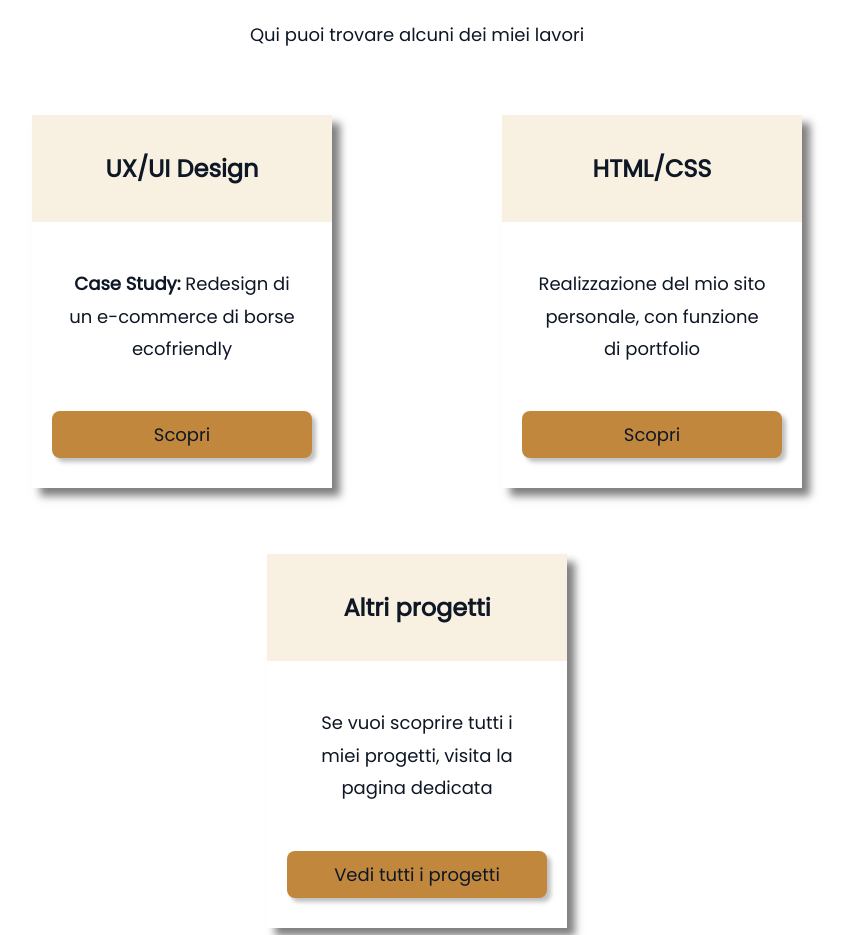
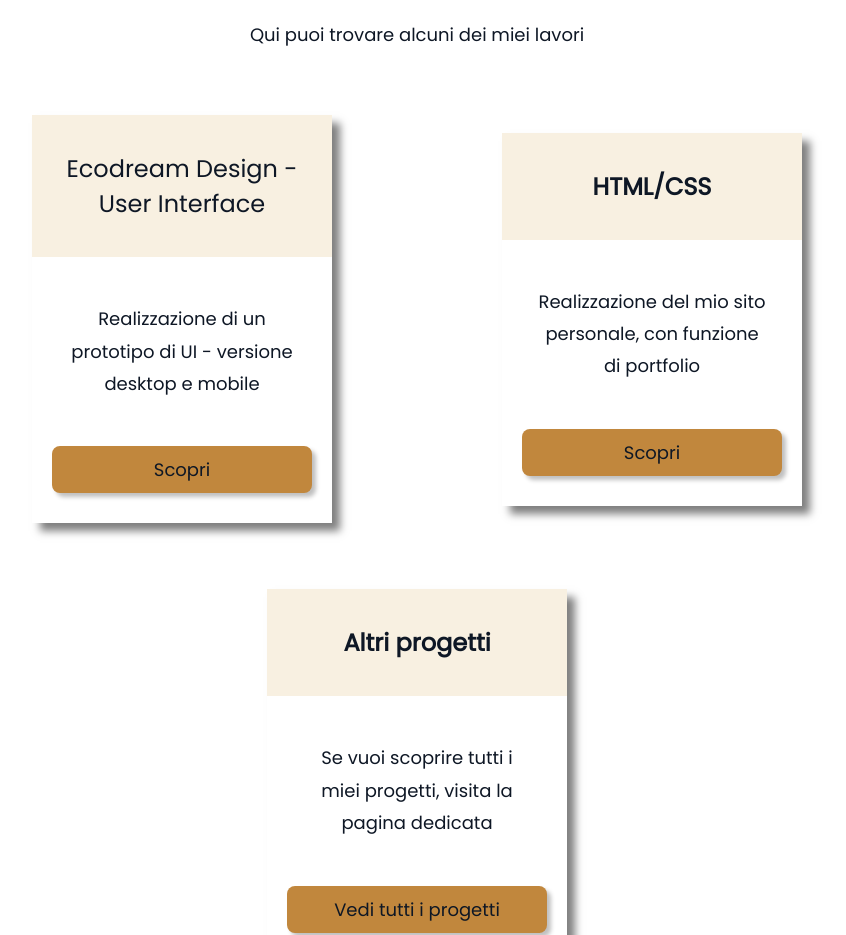
Before and after one commit to nikyfel/nicole-feltrin, a plain HTML site: page index.html in a window 1280 px wide. Shown: the part 1838-2773 px from the top of the page, without its empty margins (223-1069 px from the left). Drawn offline with Linux system fonts and the light colour scheme; a script that the page names is missing.

Commit message:
Changed link to project

```diff
--- a/index.html
+++ b/index.html
@@ -127,11 +127,11 @@
 
     <div class='card'>
       <div class='card-header'>
-        <h4> <strong> UX/UI Design</strong> </h4>
+        <h4> Ecodream Design - User Interface </h4>
       </div>
       <div class='card-body'>
-        <p><strong> Case Study:</strong> Redesign di un e-commerce di borse ecofriendly </p>
-        <a href='https://drive.google.com/file/d/1iSZVJzPmq6m4lzpdAjPy4N4qb7eauD6E/view?usp=sharing' class=btn>Scopri</a>
+        <p> Realizzazione di un prototipo di UI - versione desktop e mobile </p>
+        <a href='https://drive.google.com/file/d/1GsIBBmR-ilq-Eugqy59bx4Dqtq8SaVBv/view?usp=sharing' class=btn>Scopri</a>
       </div>
     </div>
 
```
Also changed, not shown: portfolio.html (+1 -1 lines).
